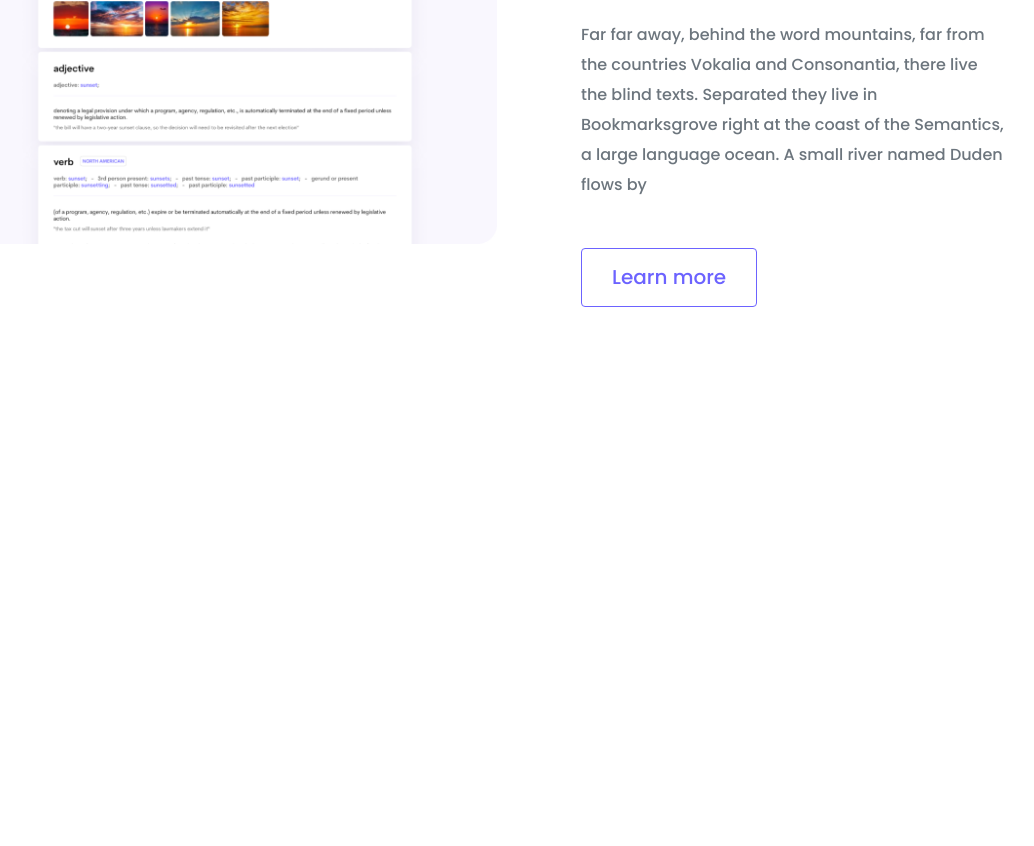
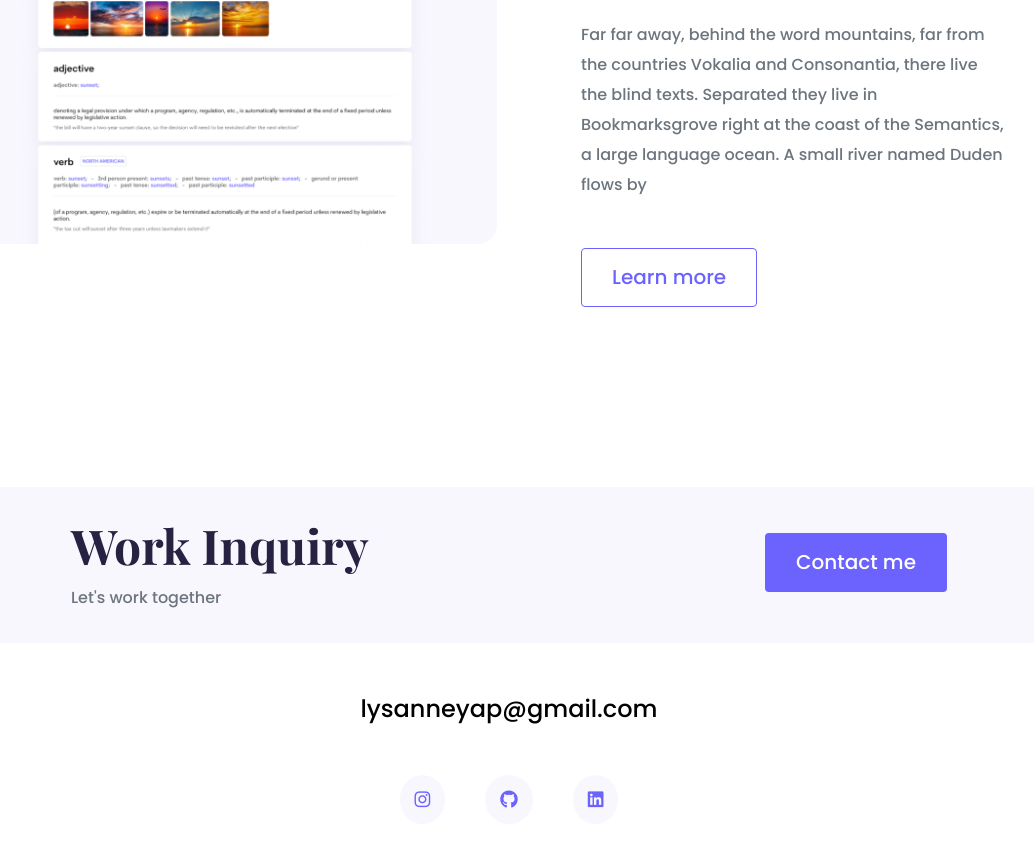
Before and after one commit to lysanney/portfolio-project, a plain HTML site: page index.html in a window 1280 px wide. Shown: the part 2647-3493 px from the top of the page, without its empty margins (131-1165 px from the left). Before the commit the page ends 3122 px from the top, so only its background shows below. Drawn offline with nearby package versions, Linux system fonts and the light colour scheme.

Commit message:
Added footer and social links
Finished styling of footer and made it responsive.

```diff
--- a/index.html
+++ b/index.html
@@ -120,6 +120,28 @@
           </div>
         </div>
       </div>
+      <footer>
+
+<div class="contact-box  justify-content-between mb-5 d-none d-md-flex">
+  <div>
+<h4>Work Inquiry</h4>
+<p class="text-muted">Let's work together</p>
+</div>
+<div>
+<a href="" class="btn btn-branding mt-3">Contact me</a>
+</div>
+</div>
+
+        <div class="d-flex justify-content-center mb-5">
+        <a href="mailto:lysanneyap@gmail.com" class="email-link"> lysanneyap@gmail.com </a>
+        </div>
+        <div class="social-links d-flex justify-content-center">
+          <a href="https://www.instagram.com/lysanneyap/?hl=en" target="_blank" title="Instagram"><i class="fab fa-instagram"></i></a>
+          <a href="https://github.com/lysanney" target="_blank" title="Github"><i class="fab fa-github"></i></a>
+          <a href="https://www.linkedin.com/in/lysanneyap/" target="_blank" title="LinkedIn"><i class="fab fa-linkedin"></i></a>
+        </div>
+
+      </footer>
     </div>
   </body>
 </html>
--- a/src/portfolio.css
+++ b/src/portfolio.css
@@ -27,6 +27,10 @@ h1 {
 
 h2 {
   font-size: 64px;
+}
+
+h4 {
+  font-size: 48px;
 }
 
 p {
@@ -144,6 +148,45 @@ nav a:hover {
   color: var(--branding-color);
 }
 
+footer {
+  margin: 60px 0;
+}
+
+footer .contact-box {
+  background: var(--secondary-color);
+  padding: 30px 120px;
+  border-radius: 10px;
+}
+footer .contact-box p {
+  margin: 0;
+}
+
+footer .email-link {
+  text-decoration: none;
+  color: black;
+  font-size: 24px;
+  text-align: center;
+}
+
+footer .email-link:hover {
+  color: var(--branding-color);
+}
+
+footer .social-links a {
+  margin: 0 20px;
+  color: var(--branding-color);
+  background: var(--secondary-color);
+  padding: 11px 15px;
+  font-size: 18px;
+  border-radius: 50%;
+  transition: all 100ms ease-in-out;
+}
+
+footer .social-links a:hover {
+  color: white;
+  background: var(--branding-color);
+}
+
 @media (max-width: 900px) {
   h1 {
     font-size: 44px;
@@ -152,6 +195,10 @@ nav a:hover {
 
   h2 {
     font-size: 44px;
+  }
+
+  h4 {
+    font-size: 26px;
   }
 
   .hero {
```
